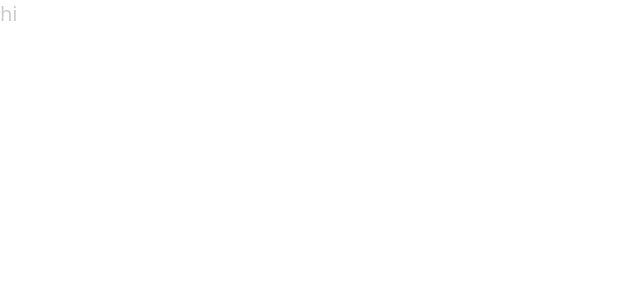
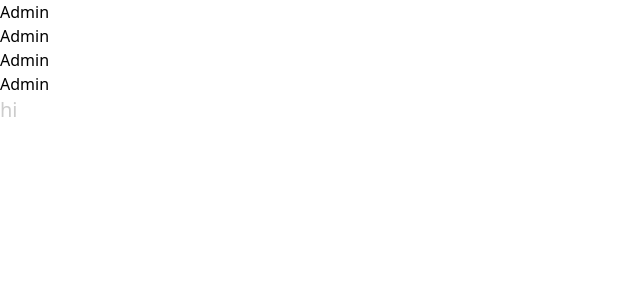
Before and after one commit to thanhne17/Asm_web209, a Next.js app: page / in a window 1280 px wide. Shown: the top 300 px of the page, without its empty margins (0-640 px from the left). Built offline with nearby package versions, Linux system fonts and the light colour scheme.

Commit message:
multi layouts

```diff
--- /dev/null
+++ b/components/layouts/admin.tsx
@@ -0,0 +1,15 @@
+import React from 'react'
+import { LayoutProps } from '../../models/layout'
+
+
+
+const LayoutAdmin = ({ children }: LayoutProps) => {
+    return (
+        <div>
+            <div>LayoutAdmin</div>
+            {children}
+        </div>
+    )
+}
+
+export default LayoutAdmin
--- /dev/null
+++ b/components/layouts/index.tsx
@@ -0,0 +1,21 @@
+import Link from 'next/link'
+import React from 'react'
+import { LayoutProps } from '../../models/layout'
+
+
+const Layout = ({ children }: LayoutProps) => {
+  return (
+    <div> <div>
+        <ul>
+            <li><Link href="/admin">Admin</Link></li>
+            <li><Link href="/admin">Admin</Link></li>
+            <li><Link href="/admin">Admin</Link></li>
+            <li><Link href="/admin">Admin</Link></li>
+        </ul>
+    </div>
+        {children}
+    </div>
+  )
+}
+
+export default Layout
--- /dev/null
+++ b/models/layout.tsx
@@ -0,0 +1,16 @@
+
+import { NextPage } from "next"
+import { AppProps } from "next/app"
+import { ReactElement } from "react"
+
+export type LayoutProps = {
+    children: React.ReactNode
+}
+
+export type NextPageWithLayout = NextPage & {
+    Layout?: (page: LayoutProps) => ReactElement
+}
+
+export type AppPropsWithLayout = AppProps & {
+    Component: NextPageWithLayout
+}
--- a/pages/_app.tsx
+++ b/pages/_app.tsx
@@ -1,8 +1,12 @@
 import '../styles/globals.css'
 import type { AppProps } from 'next/app'
+import { AppPropsWithLayout } from '../models/layout'
+import LayoutAdmin from '../components/layouts/admin';
+import Layout from '../components/layouts';
 
-function MyApp({ Component, pageProps }: AppProps) {
-  return <Component {...pageProps} />
+function MyApp({ Component, pageProps }: AppPropsWithLayout) {
+  const LayoutWrapper = Component.Layout ?? Layout ;
+  return  (<LayoutWrapper><Component {...pageProps} /></LayoutWrapper>)
 }
 
 export default MyApp
--- /dev/null
+++ b/pages/admin.tsx
@@ -0,0 +1,13 @@
+import React from 'react'
+import LayoutAdmin from '../components/layouts/admin'
+
+type Props = {}
+
+const AdminPage = (props: Props) => {
+  return (
+    <div>AdminPage</div>
+  )
+}
+AdminPage.Layout = LayoutAdmin
+
+export default AdminPage
```
